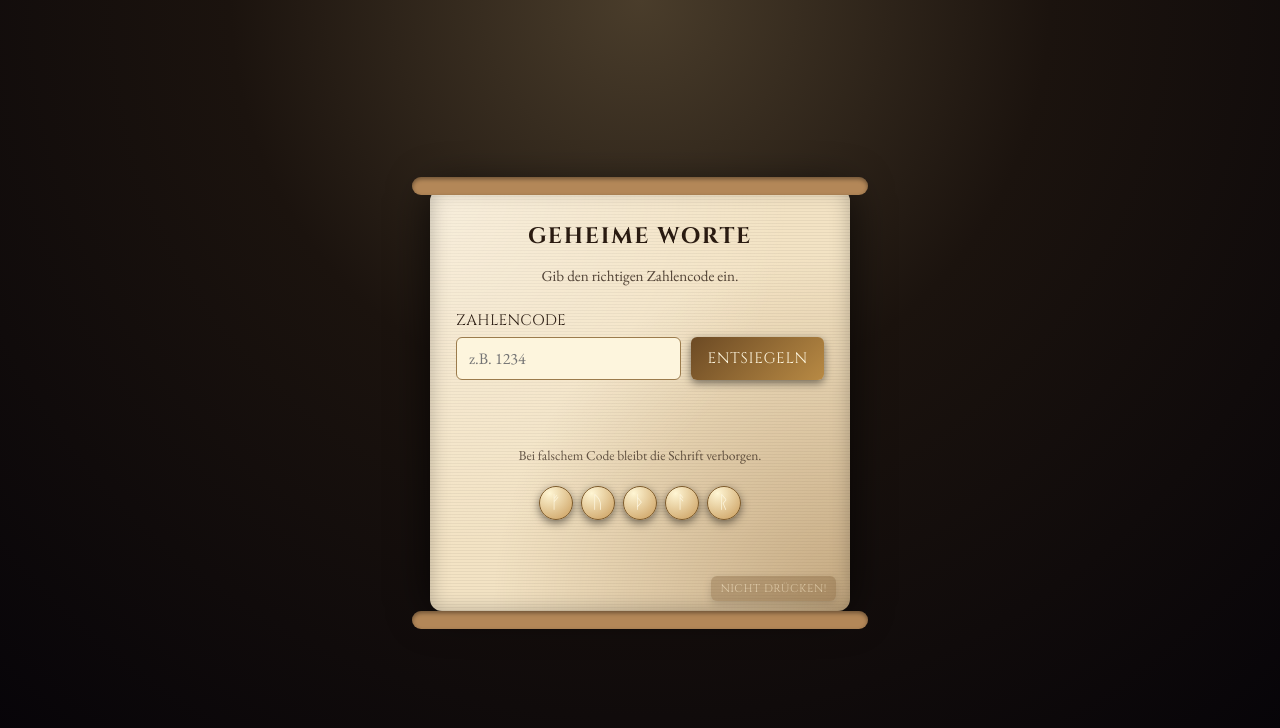
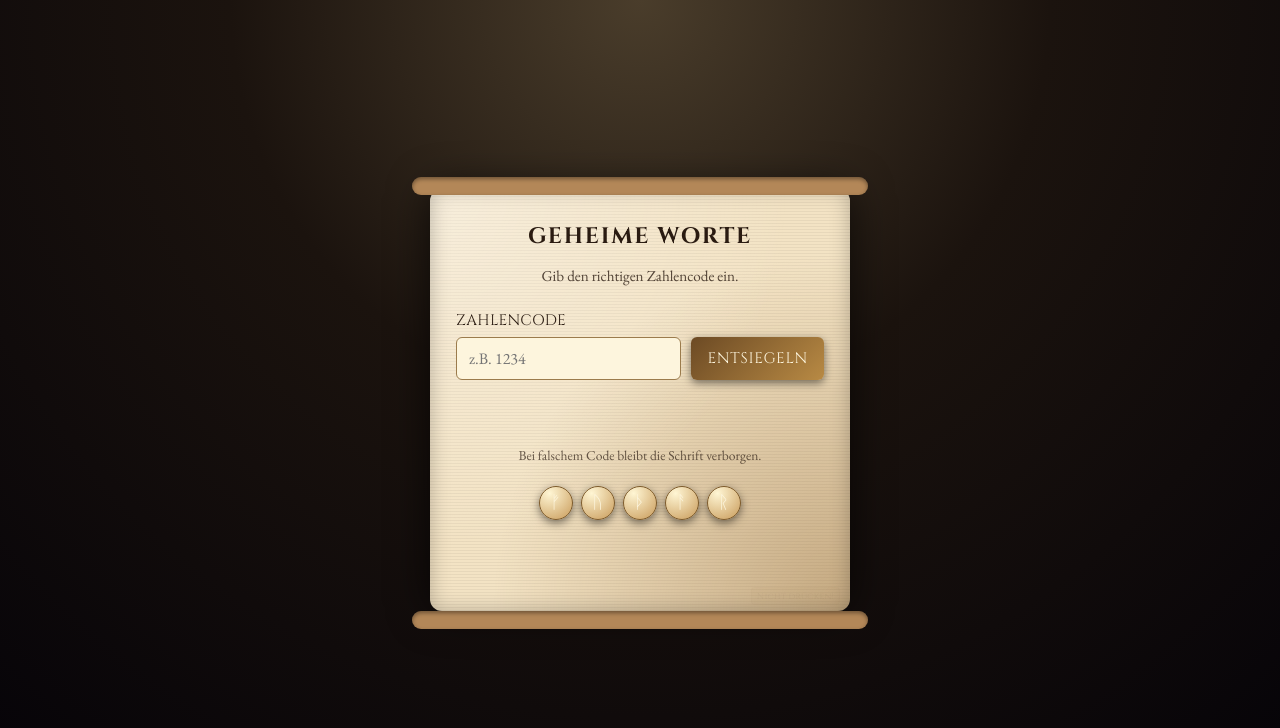
Before and after one commit to Korbsket/Projekttag-5, a plain HTML site: page index.html in a window 1280 px wide. Drawn offline with nearby package versions, Linux system fonts and the light colour scheme.

Commit message:
Update index.html

```diff
--- a/index.html
+++ b/index.html
@@ -154,7 +154,6 @@
       color: #3c2412;
     }
 
-    #runeHint.visible,
     #result.visible {
       opacity: 1;
       transform: translateY(0);
@@ -207,23 +206,27 @@
       opacity: 0.85;
     }
 
-    /* NICHT DRÜCKEN BUTTON */
+    /* SEHR UNSCHEINBARER "NICHT DRÜCKEN"-BUTTON */
     .dont-press {
       position: absolute;
-      bottom: 10px;
-      right: 14px;
-      font-size: 0.7rem;
-      padding: 5px 9px;
-      opacity: 0.3;
-      background: #6c4a24;
-      border: none;
-      color: #fdf5dd;
-      border-radius: 6px;
+      bottom: 6px;
+      right: 10px;
+      font-size: 0.55rem;
+      padding: 2px 5px;
+      opacity: 0.08;
+      background: rgba(140, 104, 62, 0.35);
+      border: 1px solid rgba(100, 75, 45, 0.3);
+      color: rgba(40, 25, 10, 0.7);
+      border-radius: 4px;
       cursor: pointer;
+      box-shadow: none;
+      font-family: "Cinzel", serif;
+      text-transform: none;
+      letter-spacing: 0.03em;
     }
 
     .dont-press:hover {
-      opacity: 0.9;
+      opacity: 0.25;
     }
 
     /* Easter Egg Nachricht */
@@ -233,13 +236,17 @@
       left: 50%;
       transform: translateX(-50%);
       font-family: "Cinzel", serif;
-      font-size: 1.5rem;
+      font-size: 1.1rem;
       color: #fce9b3;
       text-shadow: 0 0 12px rgba(255, 170, 60, 0.8);
       opacity: 0;
       transition: opacity 0.4s ease-out;
       pointer-events: none;
       z-index: 20;
+      text-align: center;
+      padding: 6px 10px;
+      background: rgba(10, 5, 0, 0.7);
+      border-radius: 6px;
     }
 
     #funMessage.visible {
@@ -275,7 +282,7 @@
     <button id="dontPressButton" class="dont-press">Nicht drücken!</button>
   </div>
 
-  <div id="funMessage">Du stinkst.</div>
+  <div id="funMessage"></div>
 
   <script>
     // ---- CODES ----
@@ -318,16 +325,17 @@
       });
     });
 
-    // ---- EASTER EGG: DU STINKST ----
+    // ---- EASTER EGG: gehe zu Bettina oder Elias ... ----
     const dontPress = document.getElementById("dontPressButton");
     const funMsg = document.getElementById("funMessage");
 
     dontPress.addEventListener("click", () => {
+      funMsg.textContent = "Gehe zu Bettina oder Elias und sage das Codewort: Zauberei";
       funMsg.classList.add("visible");
 
       setTimeout(() => {
         funMsg.classList.remove("visible");
-      }, 2000);
+      }, 10000); // 10 Sekunden
     });
   </script>
 </body>
```
